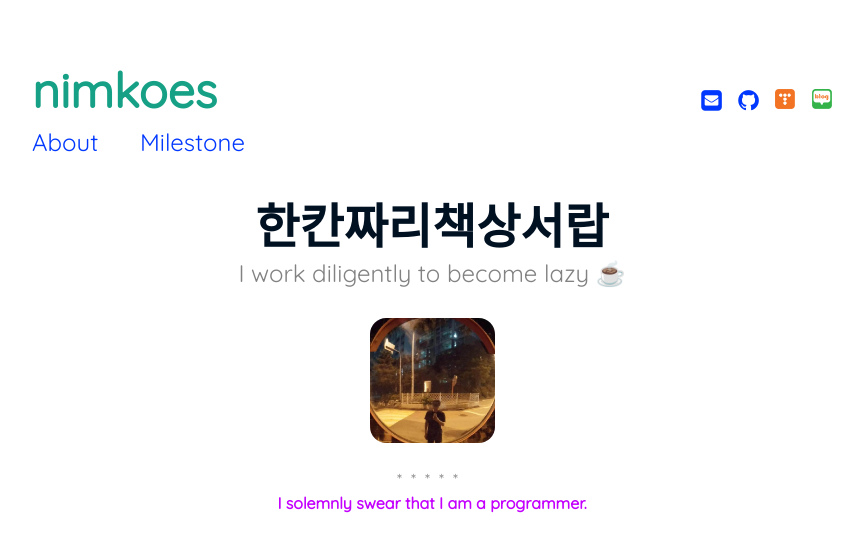
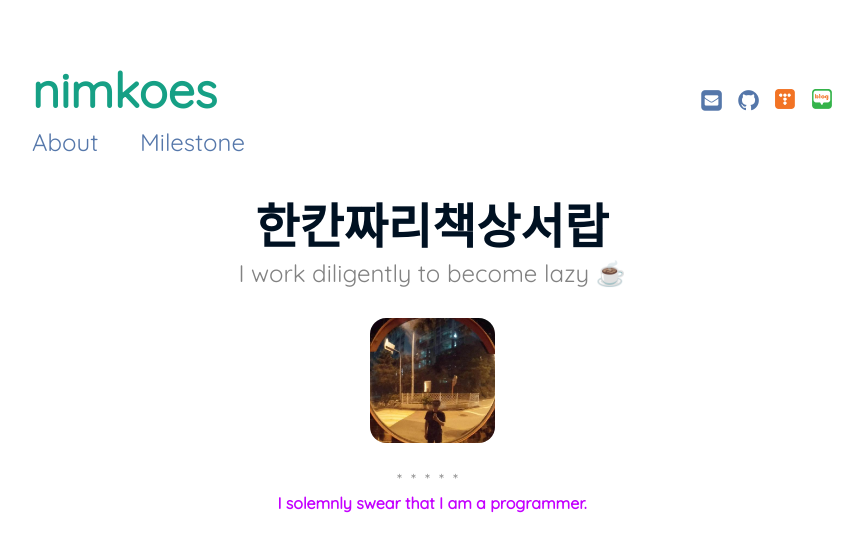
Before and after one commit to nimkoes/portfolio, a Jekyll site: the page built from index.md, in a window 1280 px wide. Shown: the top 552 px of the page, without its empty margins (208-1071 px from the left). Built offline with Jekyll 4.4.1, drawn with Linux system fonts in a browser that asks for light colours.

Commit message:
mod css, a tag color

```diff
--- a/assets/css/main.css
+++ b/assets/css/main.css
@@ -7,7 +7,7 @@
     background-color: #FFF; }
 
   a {
-    color: #0038ff;
+    color: #57A;
     font-weight: bold;
     text-decoration: none; }
 
```
